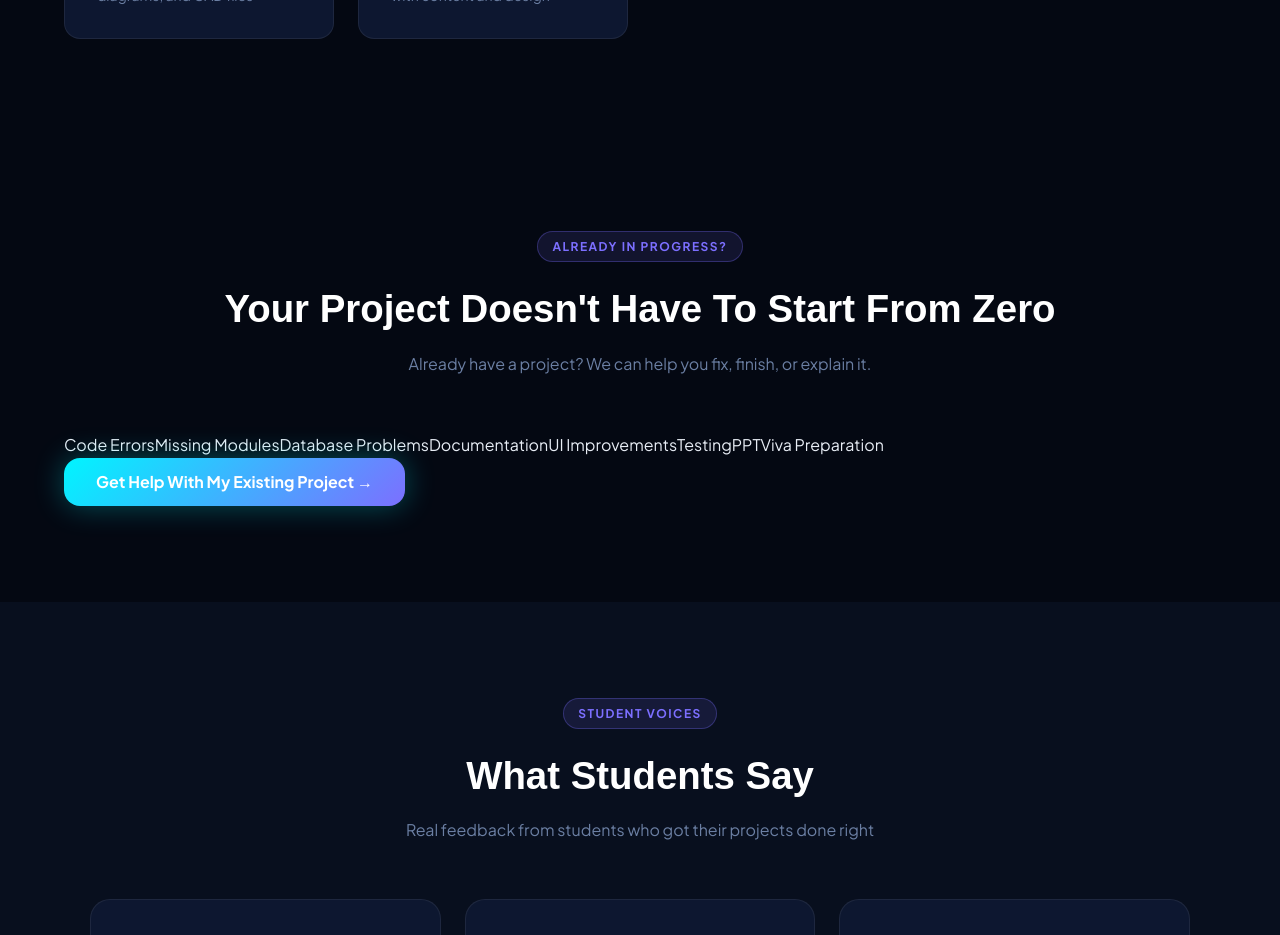
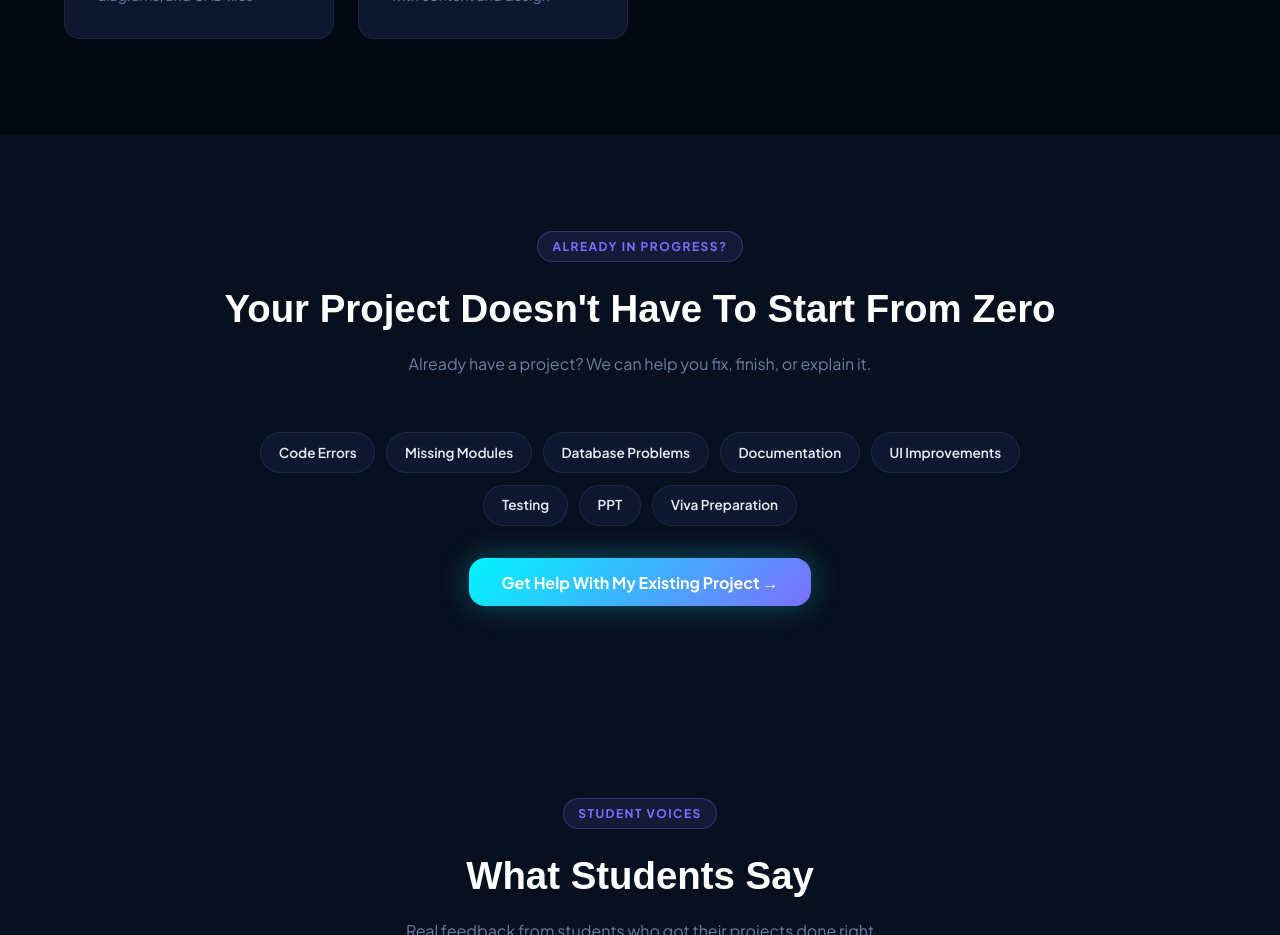
Before and after one commit to viralsparkconnect-hue/EngiAssist, a React (Vite) app in the folder app/: page / in a window 1280 px wide. Shown: the part 3040-3975 px from the top of the page. Built offline with nearby package versions, Linux system fonts and the light colour scheme; no server answers; a web font is replaced by a local one.

Commit message:
Add styles for fix-section and fix components
Added styles for fix-section and related components.

```diff
--- a/app/src/index.css
+++ b/app/src/index.css
@@ -600,6 +600,46 @@ section { padding: 6rem 5%; }
   font-size: 0.875rem;
 }
 
+/* ─── Fix My Project ─── */
+.fix-section {
+  background: var(--bg2);
+  position: relative;
+}
+
+.fix-wrapper {
+  max-width: 780px;
+  margin: 0 auto;
+  text-align: center;
+  display: flex;
+  flex-direction: column;
+  align-items: center;
+  gap: 2rem;
+}
+
+.fix-chips {
+  display: flex;
+  flex-wrap: wrap;
+  justify-content: center;
+  gap: 0.7rem;
+}
+
+.fix-chip {
+  background: var(--surface);
+  border: 1px solid var(--border);
+  color: var(--text);
+  padding: 0.55rem 1.1rem;
+  border-radius: 999px;
+  font-size: 0.85rem;
+  font-weight: 600;
+  transition: all 0.25s;
+}
+
+.fix-chip:hover {
+  border-color: rgba(0,245,255,0.4);
+  color: #fff;
+  transform: translateY(-2px);
+}
+
 /* ─── Projects ─── */
 .projects-section { background: var(--bg2); }
 
@@ -783,6 +823,14 @@ section { padding: 6rem 5%; }
 }
 
 .contact-form select option { background: var(--surface); }
+
+.contact-form input[type="date"] { color-scheme: dark; }
+
+.success-lead-code {
+  font-size: 1.1rem;
+  letter-spacing: 0.03em;
+  color: var(--accent);
+}
 
 .contact-form textarea { resize: vertical; }
 
```
